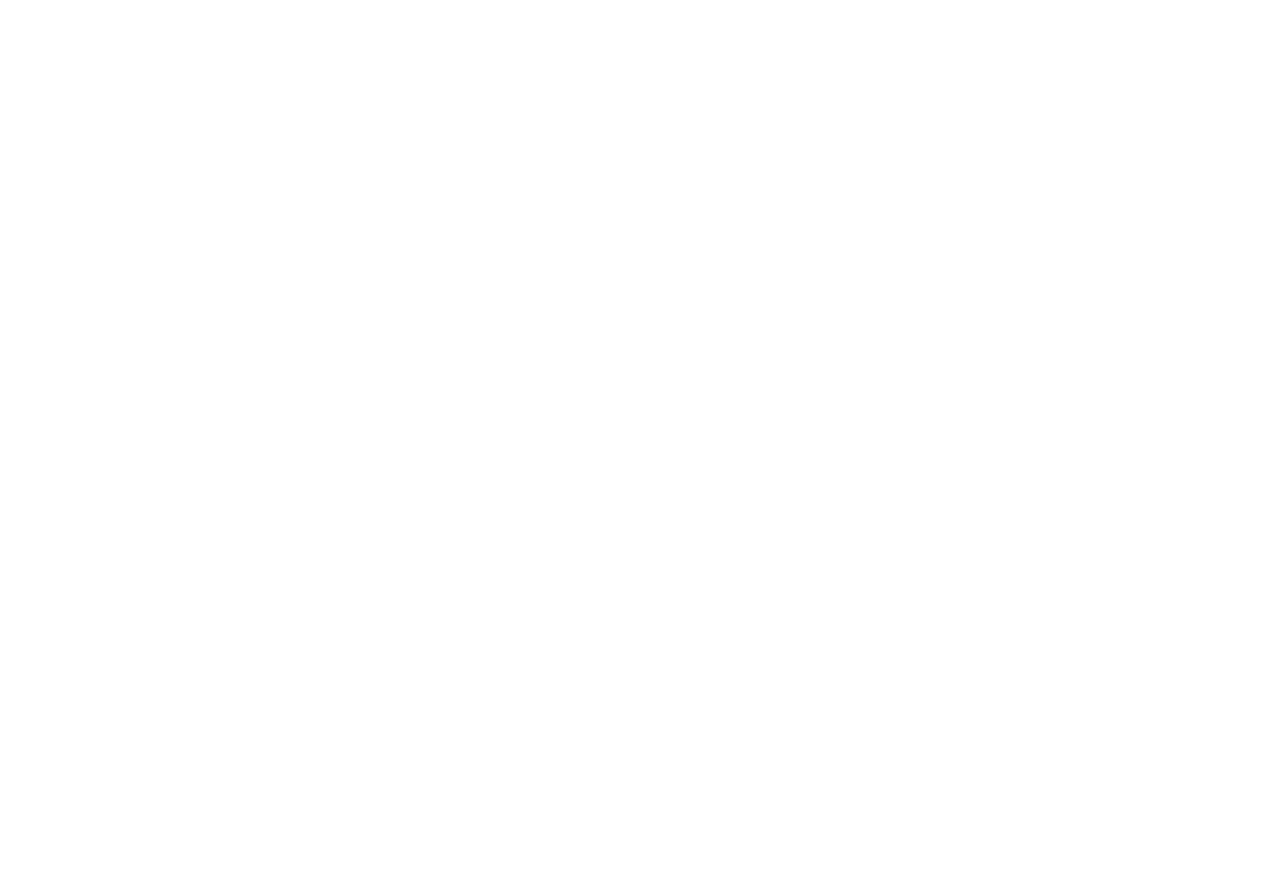
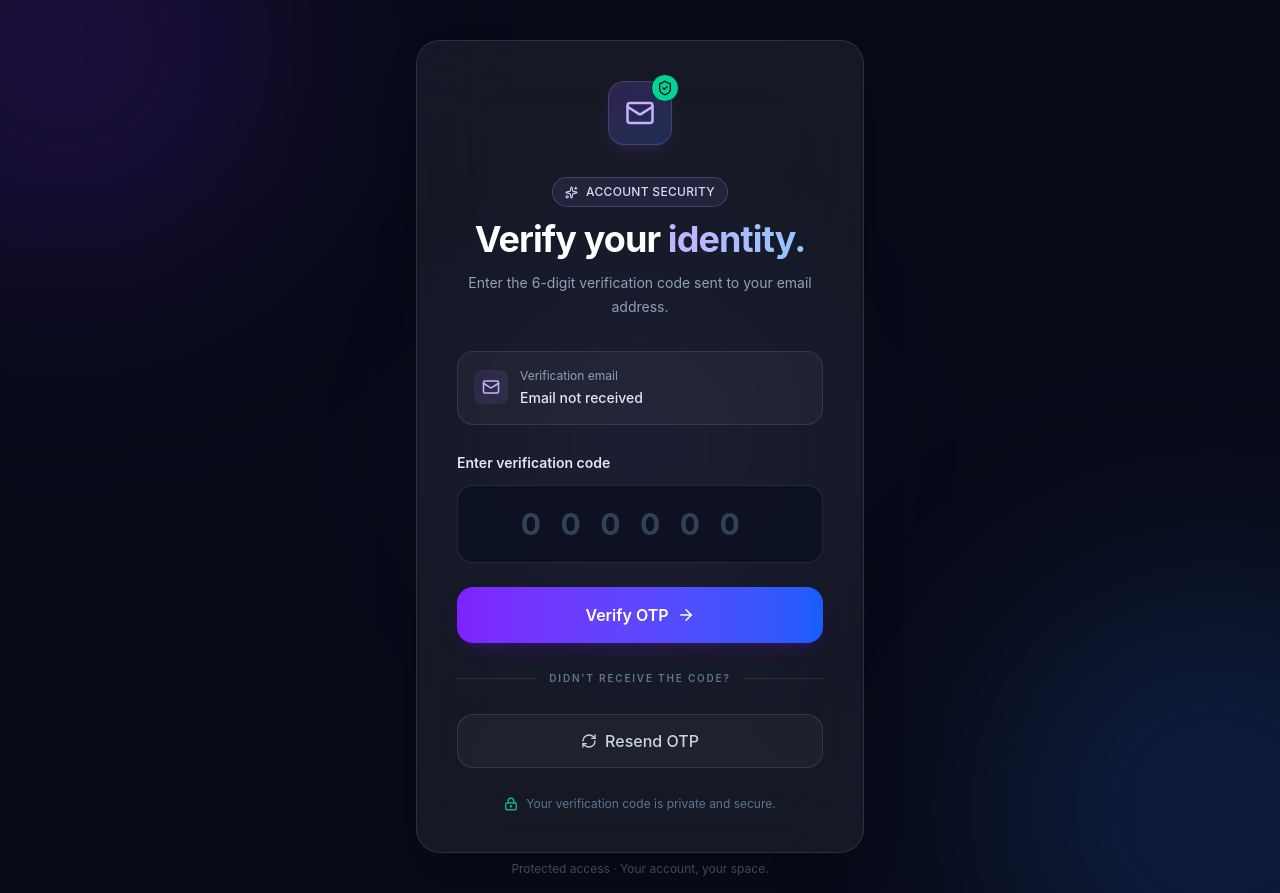
Before and after one commit to ShredhayaGoel/Deliverx, a React app in the folder frontend/: page /verify-otp in a window 1280 px wide. Before the commit this address had no page. Before the commit the page ends 800 px from the top, so only its background shows below. Built offline with nearby package versions, Linux system fonts and the light colour scheme; the HTML template or start-up script is replaced by a standard one.

Commit message:
update otp route

```diff
--- a/frontend/src/App.jsx
+++ b/frontend/src/App.jsx
@@ -11,7 +11,7 @@ const App = () => {
         <Route path="/" element={<Login />} />
         <Route path="/signup" element={<Signup />} />
         <Route path="/forgot-password" element={<ForgotPassword />} />
-        <Route path="/otpverification" element={<OtpVerification />} />
+        <Route path="/verify-otp" element={<OtpVerification />} />
       </Routes>
     </BrowserRouter>
   );
```
